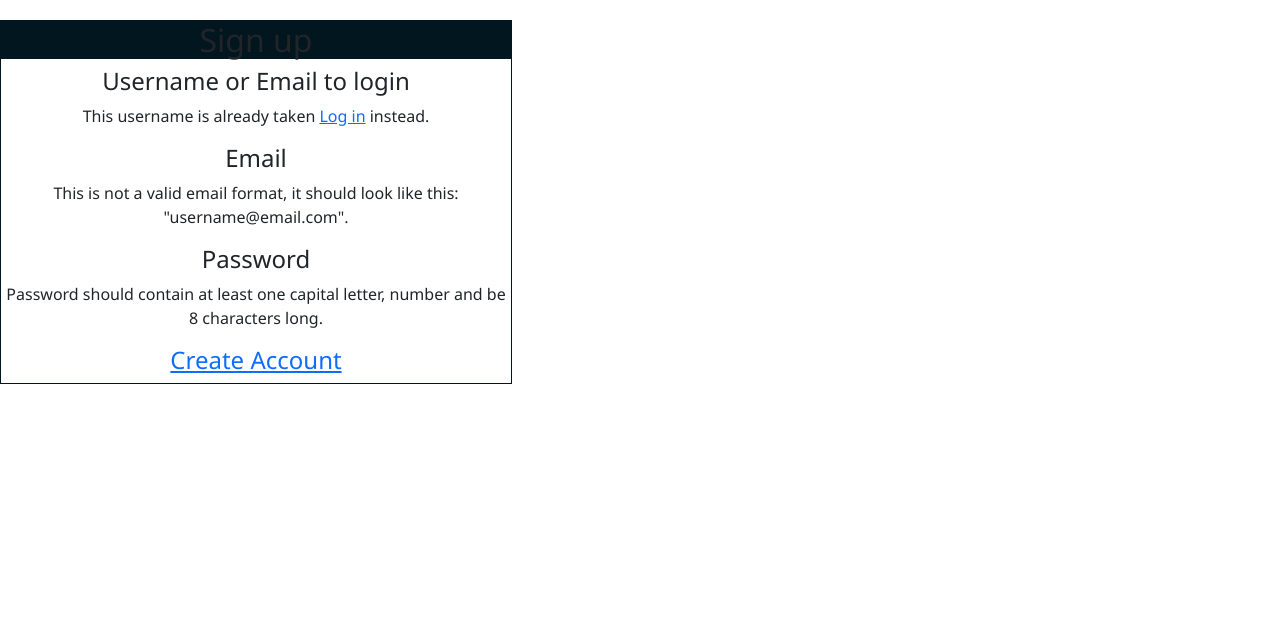
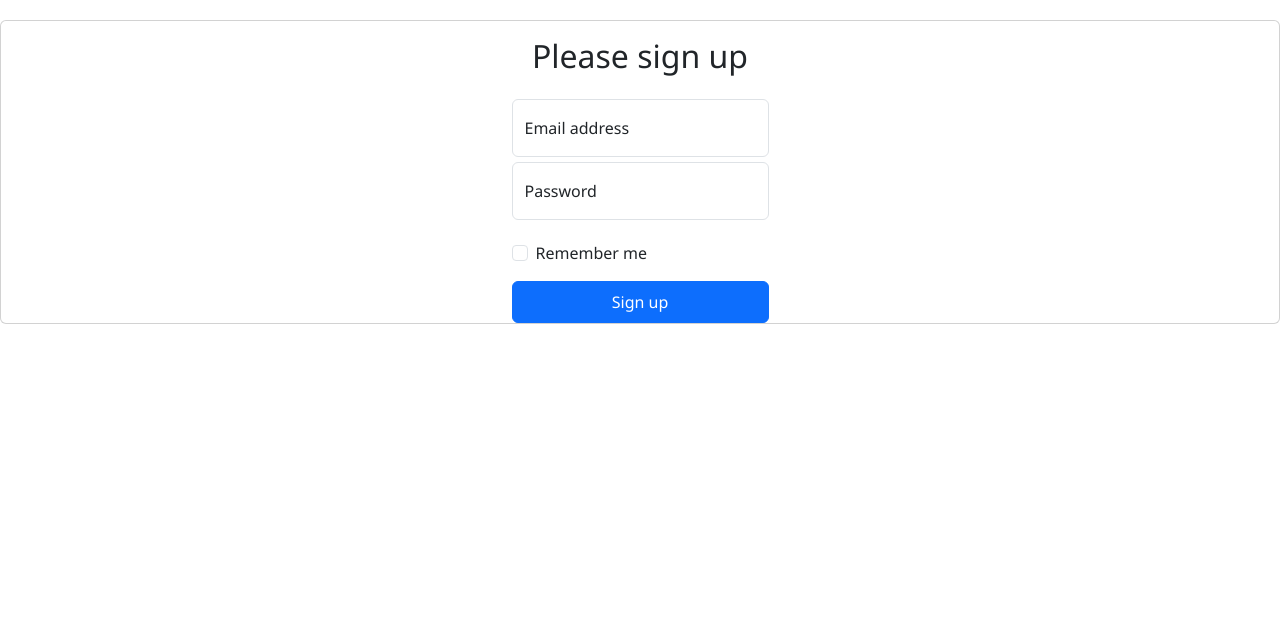
Before and after one commit to Bailey-Moir/Canterbury-Chess-Club, a PHP site: page /php/signup.php in a window 1280 px wide. Shown: the part 80-704 px from the top of the page. Run offline with PHP 8.4, Linux system fonts and the light colour scheme.

Commit message:
Added some images and tournaments php details also added Sign up framework.

```diff
--- a/php/modules/navbar/navbar.php
+++ b/php/modules/navbar/navbar.php
@@ -36,7 +36,7 @@
 
         <a href="https://www.facebook.com/CanterburyChessClub/"><button class="btn text-white" type="submit"><span class="material-symbols-outlined">account_circle</span><b>facebook</b></button></a>
 
-        <a href="profile.php"><button class="btn text-white" type="submit"><span class="material-symbols-outlined">account_circle</span><b>Profile </b></button></a>
+        <a href="signup.php"><button class="btn text-white" type="submit"><span class="material-symbols-outlined">account_circle</span><b>Profile </b></button></a>
 
         </div>
     </div>
--- a/php/signup.php
+++ b/php/signup.php
@@ -8,35 +8,37 @@
 	<?php include "modules/navbar/navbar.php"; ?>
 	<div id="main">
 
-		<div id="login_box">
-			<div id="login_header">
-                <h2>Sign up</h2>
+        <div class="card">
+            <div class="card-title ">
+                <p class="card-text"> <h2>Please sign up</h2> </p>
             </div>
 
-            <div id="login_enter_box">
-                <div><i></i></div>
-                <h4>Username or Email to login</h4>
-                <p>This username is already taken <a href="login.php">Log in</a> instead.</p>
-            </div>
+            <form-signup>
 
-            <div id="login_enter_box">
-                <div><i></i></div>
-                <h4>Email</h4>
-                <p>This is not a valid email format, it should look like this: "username@email.com".</p>
-            </div>
+                <div class="form-floating">
+                    <input type="email" class="form-control" id="floatingInput" placeholder="name@example.com">
+                    <label for="floatingInput">Email address</label>
+                </div>
 
-            <div id="login_enter_box">
-                <div><i></i></div>
-                <h4>Password</h4>
-                <i></i>
-                <p>Password should contain at least one capital letter, number and be 8 characters long.</p>
-            </div>
+                <div class="form-floating">
+                    <input type="password" class="form-control" id="floatingPassword" placeholder="Password">
+                    <label for="floatingPassword">Password</label>
+                </div>
 
-            <div id="login">
-                <h4><a href="">Create Account</a></h2>
-            </div>
+                <div class="form-check text-start my-3">
+                    <input class="form-check-input" type="checkbox" value="remember-me" id="flexCheckDefault">
+                    <label class="form-check-label" for="flexCheckDefault">
+                        Remember me
+                    </label>
+                </div>
 
-		</div>
+                <button class="btn btn-primary w-100 py-2" type="submit">Sign up</button>
+            </form>
+
+        </div>
+
+
+
 
 
 	</div>
--- a/styles.css
+++ b/styles.css
@@ -2,7 +2,7 @@
     margin: 0px;
     padding: 0px;
     font-family: 'Segoe UI';
-    text-decoration: none;
+    text-decoration: bold;
     resize: none;
     align-self: center;
 
@@ -12,14 +12,6 @@
     padding-top: 20px;
     background-color: rgb(255, 255, 255);
     text-align: center;
-}
-
-.container-fluid {
-
-}
-
-.column {
-
 }
 
 #card {
@@ -110,3 +102,28 @@
 .material-symbols-outlined {
     color: white;
 }
+
+.bg-body-title {
+    text-decoration-color: rgb(255, 255, 255);
+    background-color: rgb(1, 22, 30);
+}
+
+.card > a {
+    text-decoration: none;
+    color: rgb(255, 255, 255);
+}
+
+.card1 > a {
+    text-decoration: none;
+    color:rgb(1, 22, 30);
+    width: 50%;
+}
+
+.col-1 > a {
+    text-decoration: none;
+    color: rgb(1, 22, 30);
+}
+
+.form-floating {
+   padding-bottom: 5px;
+}
```
Also changed, not shown: index.php (+38 -18 lines), php/tournaments.php (+29 -29 lines), php/modules/navbar/navbar.css (line endings or trailing spaces), res/recent game.JPG (added).
